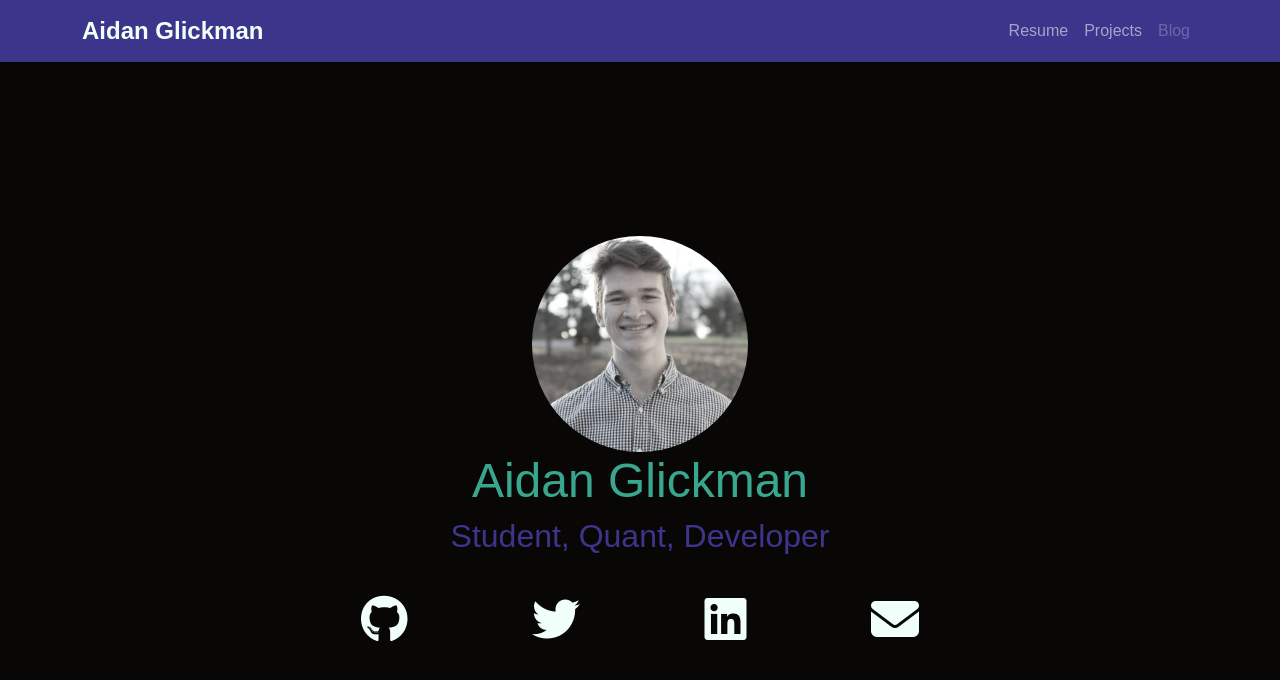
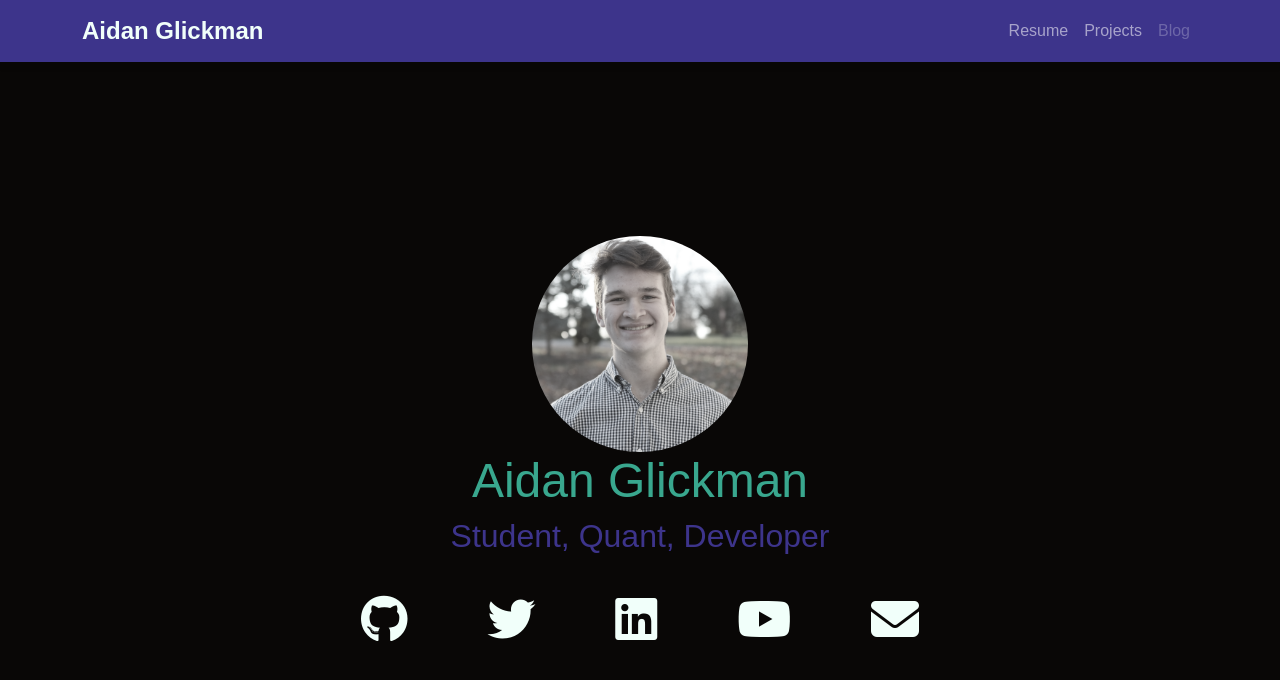
Before and after one commit to AidanGlickman/personal-site, a React (Vite) app: page / in a window 1280 px wide. Shown: the top 680 px of the page. Built offline with nearby package versions, Linux system fonts and the light colour scheme; a web font is replaced by a local one.

Commit message:
add youtube link

```diff
--- a/src/index.scss
+++ b/src/index.scss
@@ -16,3 +16,7 @@ a {
     color: map-get($theme-colors, "secondary");
   }
 }
+
+// html {
+//   transform: rotate3d(.1, -.1, -.1, 1deg)
+// }
--- a/src/pages/Home.tsx
+++ b/src/pages/Home.tsx
@@ -16,6 +16,9 @@ function Home() {
                 <a href="https://www.linkedin.com/in/aidanglickman/" rel="noreferrer">
                     <i className="social fa-brands fa-linkedin"></i>
                 </a>
+                <a href="https://www.youtube.com/@AidanGlickman" rel="noreferrer">
+                    <i className="social fa-brands fa-youtube"></i>
+                </a>
                 <a href="mailto:contact@aidanglickman.com" rel="noreferrer">
                     <i className="social fa-solid fa-envelope"></i>
                 </a>
```
